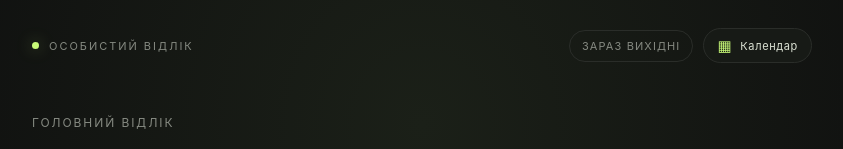
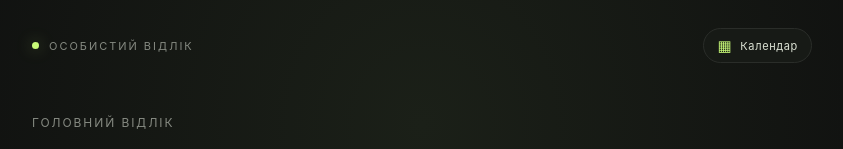
Before and after one commit to Wiziks/timer, a plain HTML site: page index.html in a window 1280 px wide. Shown: the top 149 px of the page, without its empty margins (218-1061 px from the left). Drawn offline with Linux system fonts and the light colour scheme.

Commit message:
Update index.html

```diff
--- a/index.html
+++ b/index.html
@@ -589,7 +589,6 @@
     <div class="topline">
       <div class="brand"><span class="dot"></span><span>Особистий відлік</span></div>
       <div class="top-actions">
-        <div class="status" id="status">Завантаження…</div>
         <button class="calendar-trigger" id="openCalendar" type="button" aria-haspopup="dialog"
           aria-controls="calendarDialog">
           <span aria-hidden="true">▦</span> Календар
```
